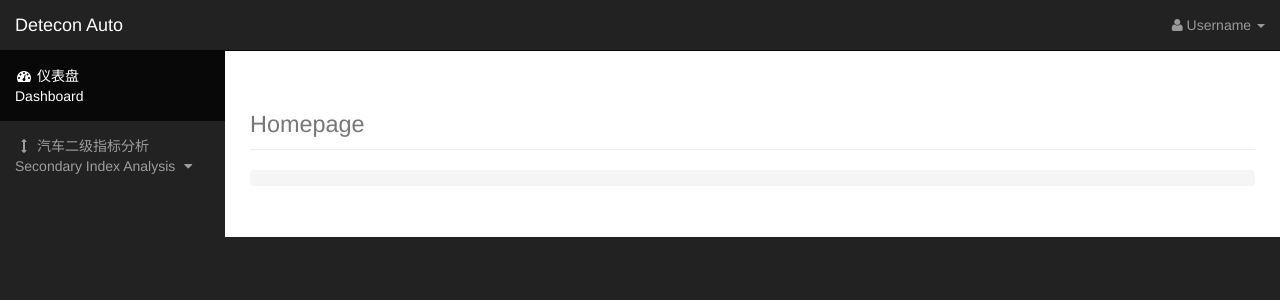
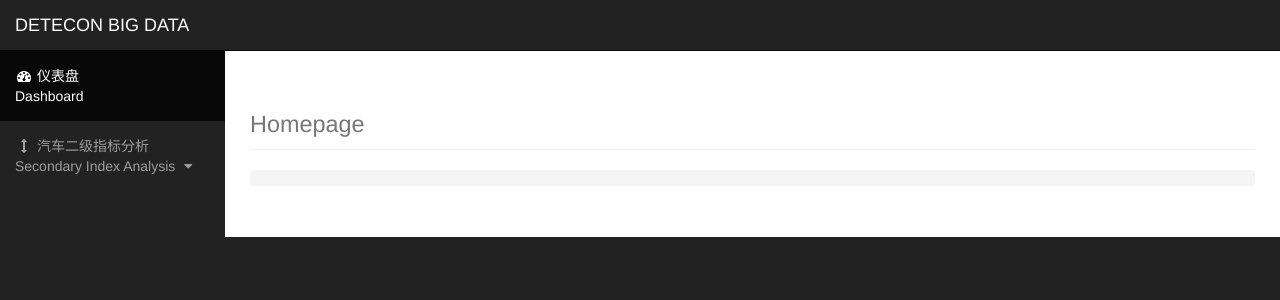
Before and after one commit to dtc-auto/Django_web, a Django app: page /dashboard in a window 1280 px wide. Shown: the top 300 px of the page. Run offline with Django 3.2, Linux system fonts and the light colour scheme; some libraries are stand-ins or nearby versions.

Commit message:
change some text

```diff
--- a/autohome_pages/templates/dashboard.html
+++ b/autohome_pages/templates/dashboard.html
@@ -8,7 +8,7 @@
  <meta name="viewport" content="width=device-width, initial-scale=1">
  <meta name="description" content="webtest">
  <meta name="author" content="Zirui Hua">
- <title>{% block title %}Homepage{% endblock%}</title>
+ <title>{% block title %} DETECON BIG DATA {% endblock%}</title>
  <!-- jquery.js -->
  <script src="https://code.jquery.com/jquery-1.12.4.js"
          integrity="sha256-Qw82+bXyGq6MydymqBxNPYTaUXXq7c8v3CwiYwLLNXU="
@@ -73,17 +73,7 @@
     <!-- /#page-wrapper -->
     <!--{% include 'footer.html' %} -->
   </div>
-  {# jQury Code #}
-    {% block jquery_script %}
-    <p>no chart up</p>
-    {% endblock %}
-  {# javascript code to draw chart #}
-    {% block up_script %}
-    <p>no chart up</p>
-    {% endblock %}
-    {% block down_script %}
-    <p>no chart down</p>
-    {% endblock %}
+
 
 </body>
 </html>
--- a/autohome_pages/templates/nav_side.html
+++ b/autohome_pages/templates/nav_side.html
@@ -9,41 +9,16 @@
         <span class="icon-bar"></span>
         <span class="icon-bar"></span>
     </button>
-    <a class="navbar-brand" href="{% url 'index' %}"> Detecon Auto </a>
+    <a class="navbar-brand" href="{% url 'index' %}"> DETECON BIG DATA </a>
 </div>
 <!-- Top Menu Items -->
-<ul class="nav navbar-right top-nav">
-    <li class="dropdown">
-      <a href="#" class="dropdown-toggle" data-toggle="dropdown"><i class="fa fa-user"></i> Username <b class="caret"></b></a>
-      <ul class="dropdown-menu">
-        <li>
-          <a href="#"><i class="fa fa-fw fa-user"></i> Profile</a>
-      </li>
-      <li>
-          <a href="#"><i class="fa fa-fw fa-envelope"></i> Inbox</a>
-      </li>
-      <li>
-          <a href="#"><i class="fa fa-fw fa-gear"></i> Settings</a>
-      </li>
-      <li class="divider"></li>
-      <li>
-          <a href="#"><i class="fa fa-fw fa-power-off"></i> Log Out</a>
-      </li>
-  </ul>
-</li>
-</ul>
+
 <!-- Sidebar Menu Items - These collapse to the responsive navigation menu on small screens -->
 <div class="collapse navbar-collapse navbar-ex1-collapse">
     <ul class="nav navbar-nav side-nav">
       <li class="active">
         <a href="#"><i class="fa fa-fw fa-dashboard"></i> 仪表盘 <br> Dashboard </a>
     </li>
-    <!--<li>-->
-        <!--<a href="#"><i class="fa fa-fw fa-bar-chart-o"></i> Competitor Environment</a>-->
-    <!--</li>-->
-    <!--<li>-->
-        <!--<a href="#"><i class="fa fa-fw fa-edit"></i> Weibo</a>-->
-    <!--</li>-->
     <li>
         <a href="javascript:;" data-toggle="collapse" data-target="#demo"><i class="fa fa-fw fa-arrows-v"></i> 汽车二级指标分析 <br> Secondary Index Analysis <i class="fa fa-fw fa-caret-down"></i></a>
         <ul id="demo" class="collapse">
```
Also changed, not shown: autohome_pages/templates/index.html (+5 -5 lines).
